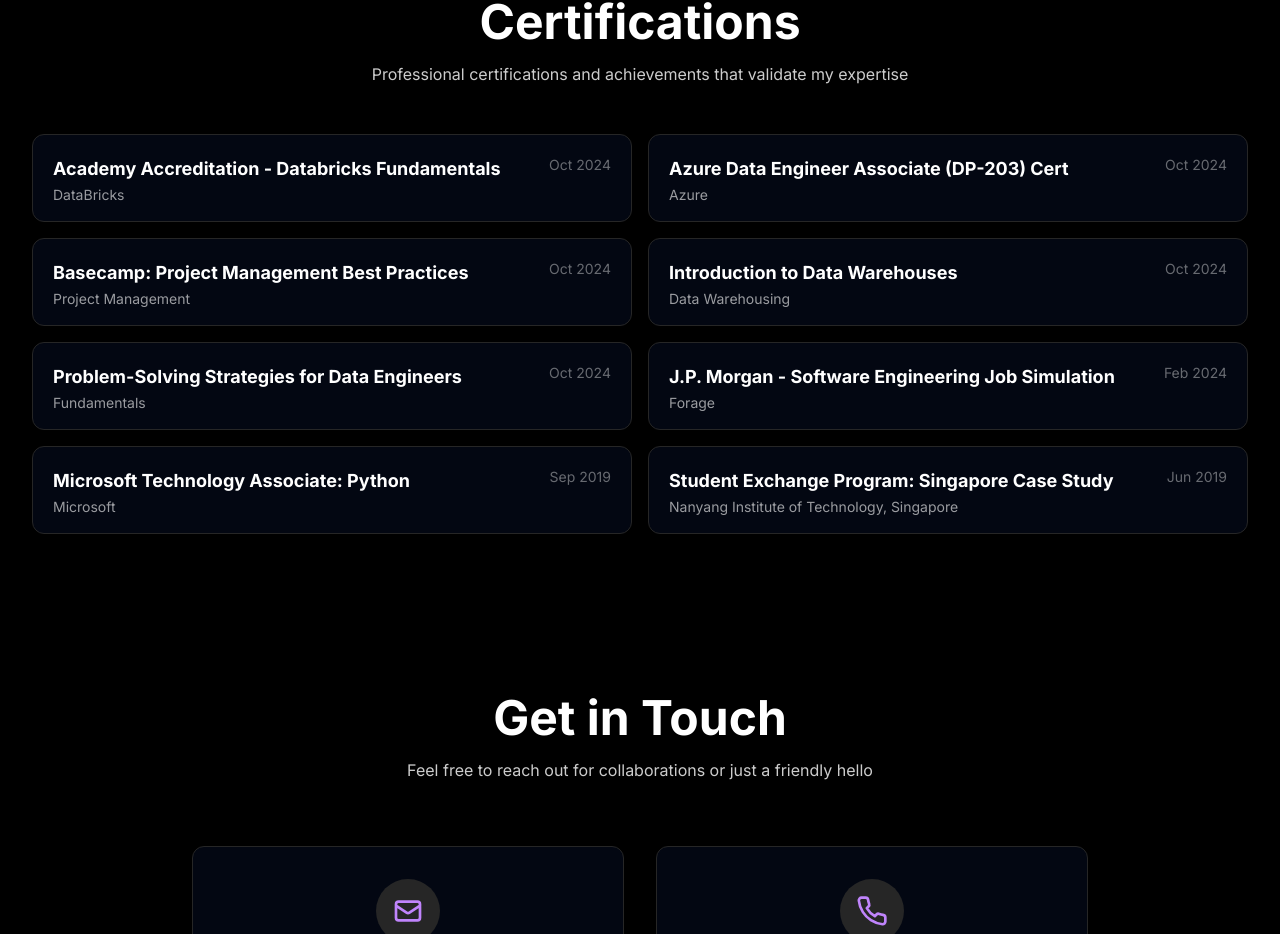
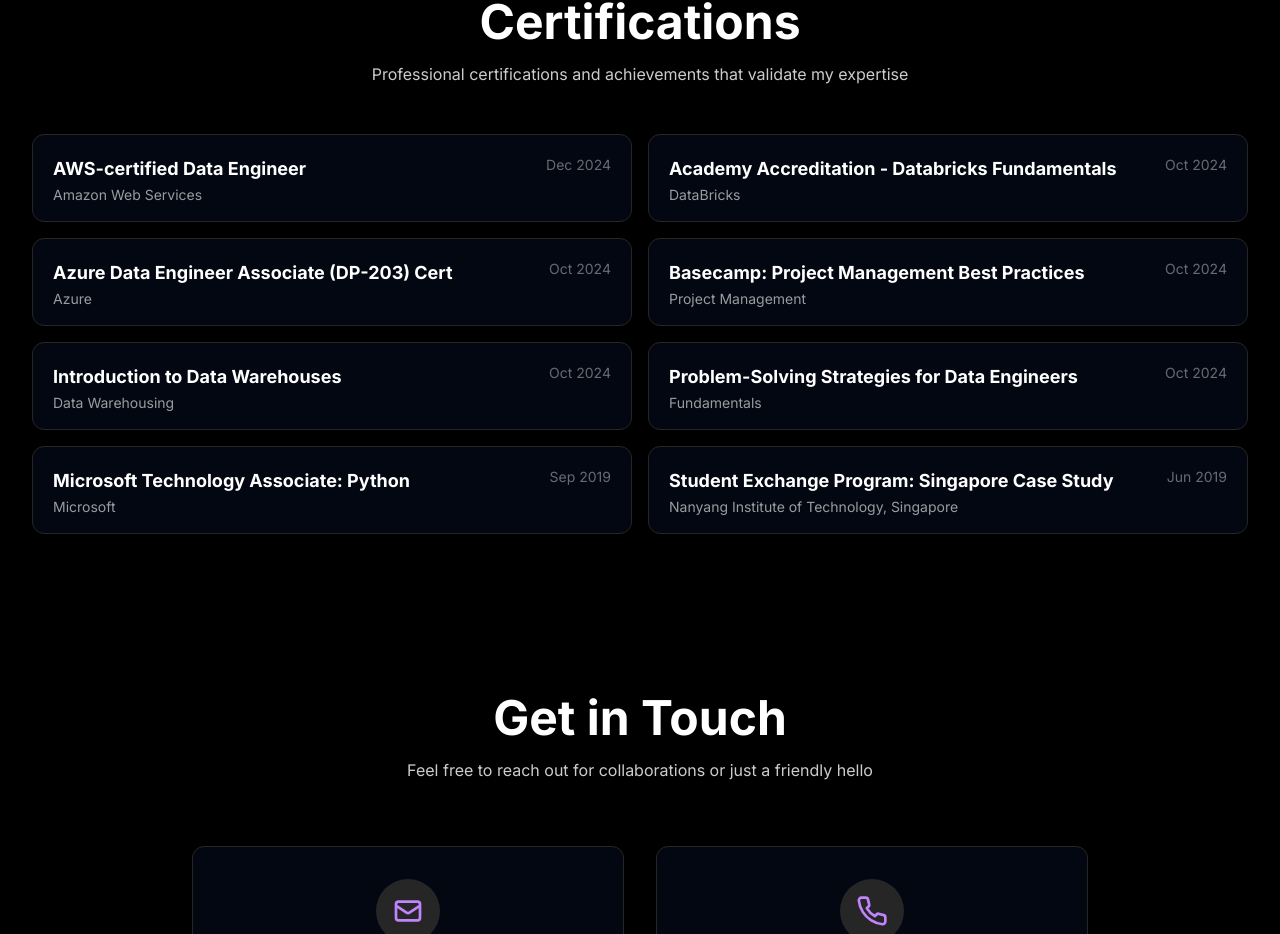
Before and after one commit to asJ26/Akhilesh-portfolio, a Next.js app: page / in a window 1280 px wide. Shown: the part 5122-6056 px from the top of the page. Built offline with nearby package versions, Linux system fonts and the light colour scheme.

Commit message:
Update Certifications.tsx

```diff
--- a/src/components/home/Certifications.tsx
+++ b/src/components/home/Certifications.tsx
@@ -4,6 +4,14 @@
 import { HoverExpandableCard } from '../ui/hover-expandable-card';
 
 const certifications = [
+  {
+    title: "AWS-certified Data Engineer",
+    subtitle: "Amazon Web Services",
+    description: "The AWS Certified Data Engineer – Associate Exam validates expertise in designing, implementing, and managing scalable, secure, and efficient data solutions on AWS.",
+    date: "Dec 2024",
+    issuer: "AWS",
+    link: "https://www.credly.com/badges/379bcb44-fd4f-4706-8c78-2c3c5dfe1666/public_url"
+  },
   {
     title: "Academy Accreditation - Databricks Fundamentals",
     subtitle: "DataBricks",
@@ -43,14 +51,6 @@
     date: "Oct 2024",
     issuer: "LinkedIN",
     link: "https://www.linkedin.com/learning/certificates/1517258555d23fa41d85b6fb8c1fd53d989c4ffbe8b8896a9447e4f6adfb2294"
-  },
-  {
-    title: "J.P. Morgan - Software Engineering Job Simulation",
-    subtitle: "Forage",
-    description: "An interactive assessment tool used by J.P. Morgan to evaluate potential software engineering candidates. It simulates real-world problems that software engineers at the firm might face, testing their coding skills, problem-solving abilities, and how they handle project management tasks under conditions that mimic the actual work environment.",
-    date: "Feb 2024",
-    issuer: "J.P. Morgan",
-    link: "https://forage-uploads-prod.s3.amazonaws.com/completion-certificates/J.P.%20Morgan/R5iK7HMxJGBgaSbvk_J.P.%20Morgan_XB9qv2YFGCi9L6qXe_1708909863111_completion_certificate.pdf"
   },
   {
     title: "Microsoft Technology Associate: Python",
```
